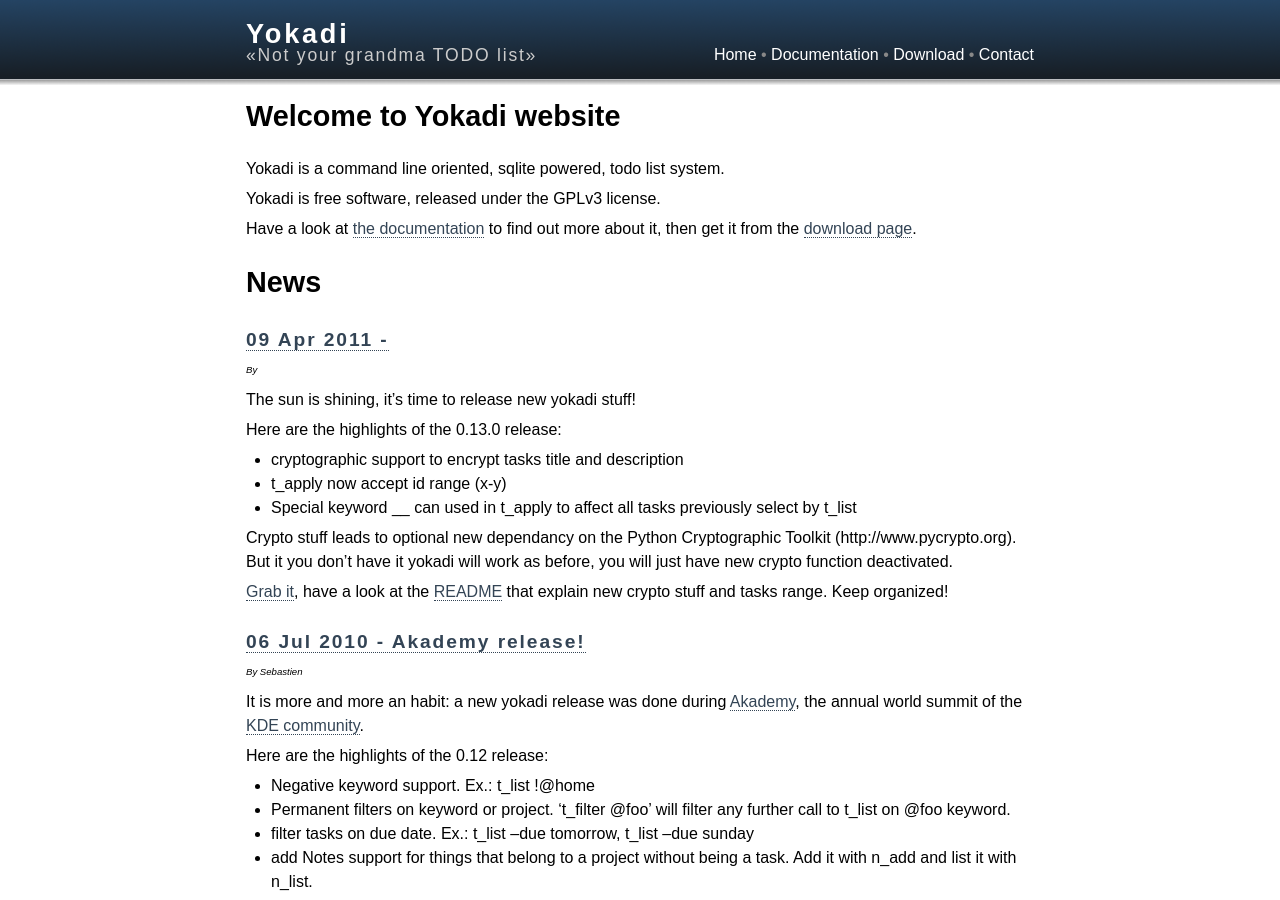
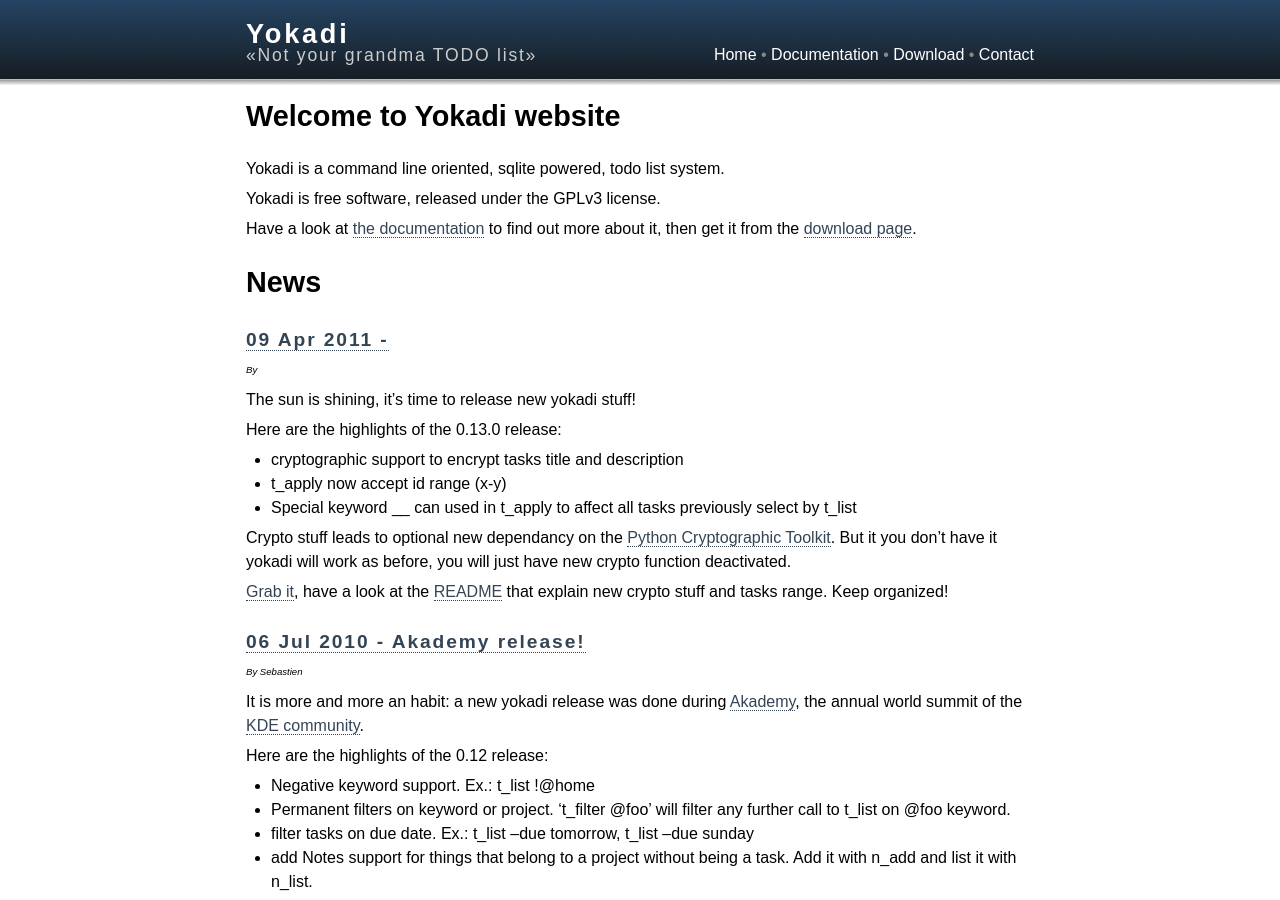
Before and after one commit to yokadi/yokadi.github.com, a Jekyll site: the page built from index.markdown, in a window 1280 px wide and 900 px high. Built offline with Jekyll 4.4.1, drawn with Linux system fonts in a browser that asks for light colours.

Commit message:
fix link

```diff
--- a/_posts/2011-04-09-spring-release-0.13.0.markdown
+++ b/_posts/2011-04-09-spring-release-0.13.0.markdown
@@ -10,7 +10,7 @@ Here are the highlights of the 0.13.0 release:
 - t_apply now accept id range (x-y)
 - Special keyword __ can used in t_apply to affect all tasks previously select by t_list
 
-Crypto stuff leads to optional new dependancy on the Python Cryptographic Toolkit (http://www.pycrypto.org). But it you don't have it
+Crypto stuff leads to optional new dependancy on the [Python Cryptographic Toolkit](http://www.pycrypto.org). But it you don't have it
 yokadi will work as before, you will just have new crypto function deactivated.
 
 [Grab it](/download.html), have a look at the [README](/README.html) that explain new crypto stuff and tasks range.
```
